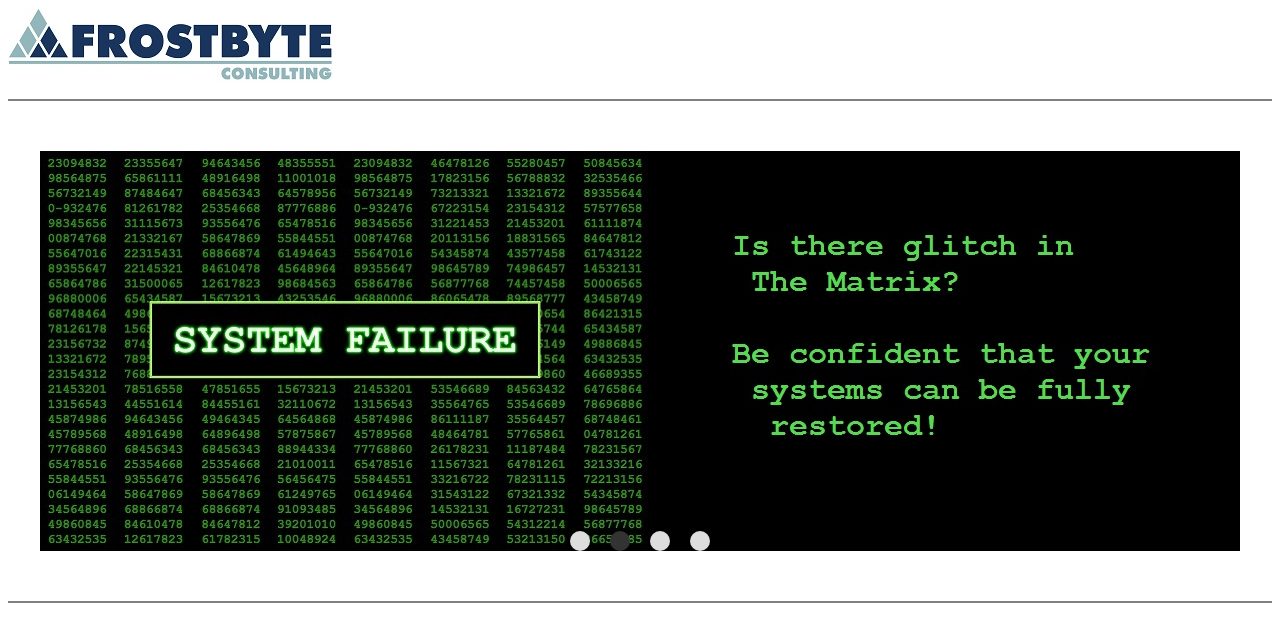
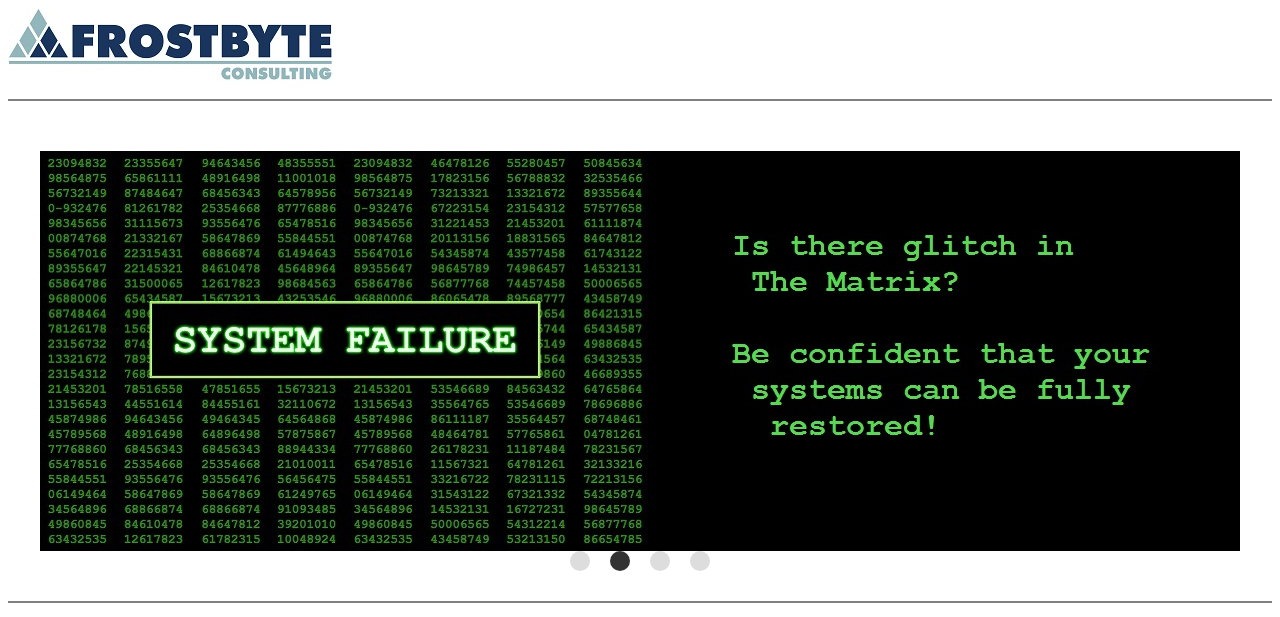
Before and after one commit to frostbyteconsulting/frostbyteconsulting.github.io, a plain HTML site: page index.html in a window 1280 px wide. Shown: the top 617 px of the page. Drawn offline with Linux system fonts and the light colour scheme.

Commit message:
Update frostbyte.css

```diff
--- a/css/frostbyte.css
+++ b/css/frostbyte.css
@@ -26,7 +26,7 @@
 .slider-nav {
   position: absolute;
   top: auto;
-  bottom: 0;
+  bottom: -20;
   left: 50%;
   transform: translateX(-50%);
   display: flex;
```
